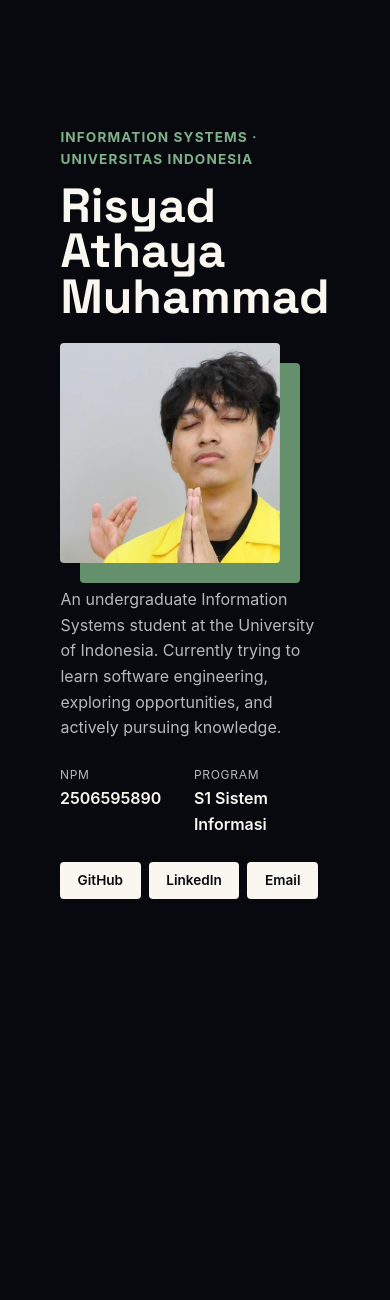
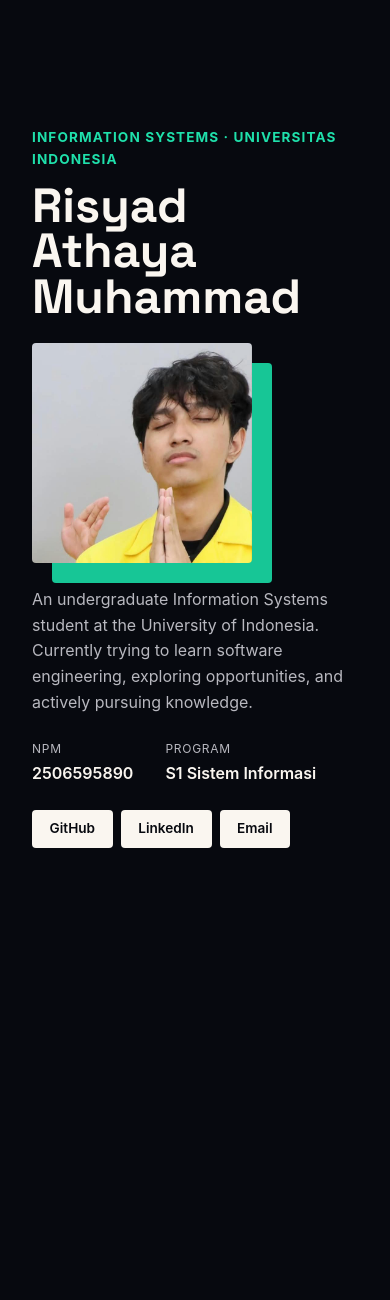
Before and after one commit to RisyadAthaya/myportofolio, a Django app: page / in a window 390 px wide. Shown: the part 845-2145 px from the top of the page. Run offline with Django 5.2, Linux system fonts and the light colour scheme; data that the repository does not hold is empty.

Commit message:
fix(hero): fix responsiveness issue that cause a gap at the right side of page

```diff
--- a/static/css/style.css
+++ b/static/css/style.css
@@ -7,8 +7,8 @@
 :root {
     --ink: #faf6f0;
     --paper: #07090f;
-    --accent: #64906C;
-    --accent-light: #80b189;
+    --accent: #17c696;
+    --accent-light: #1fe0ab;
     --line: #e3d9c9;
     --text-muted: #b8b8bf;
     --radius-square: 4px;
@@ -468,7 +468,7 @@ h2 {
     /* Adjust padding for main section (hero) so that the spacing is comfortable for mobile users */
     .hero {
         padding-top: 8rem;
-        padding-inline: 4rem;
+        padding-inline: 0;
     }
 
     .hero-grid {
```
